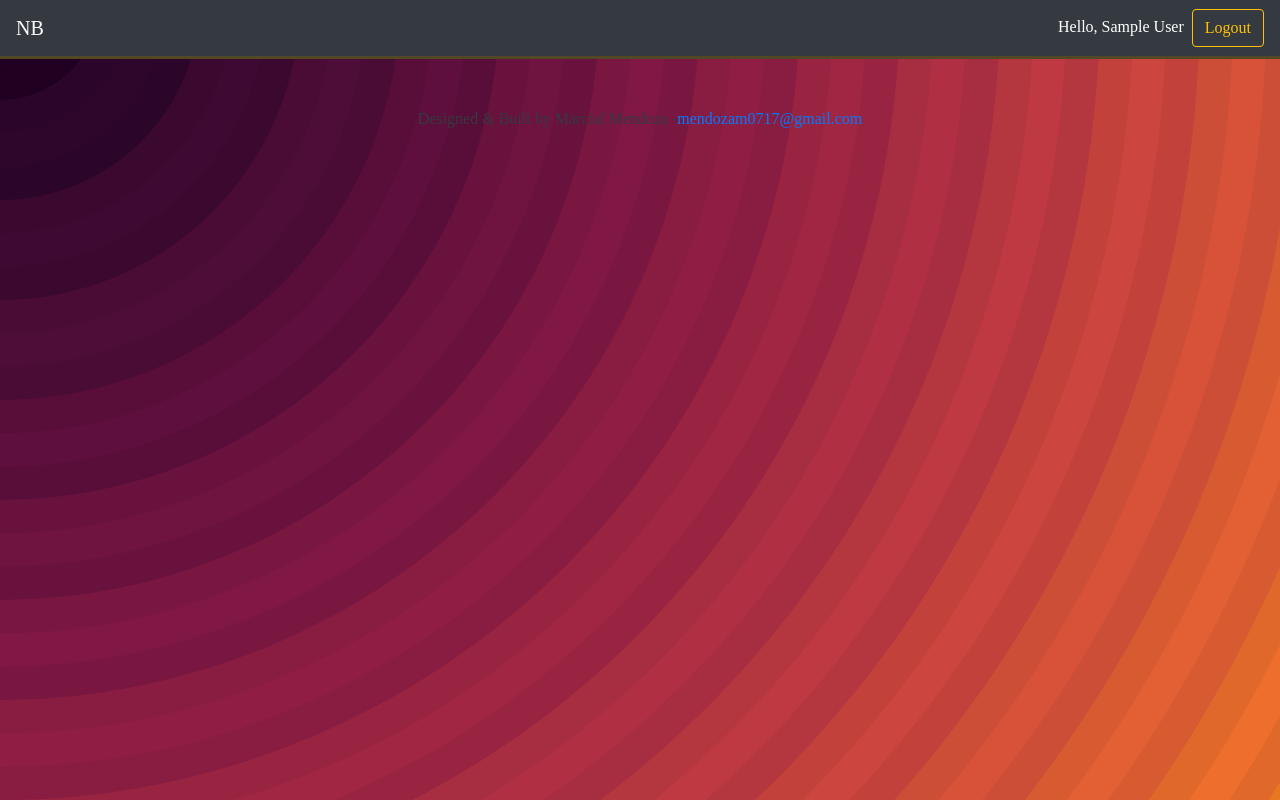
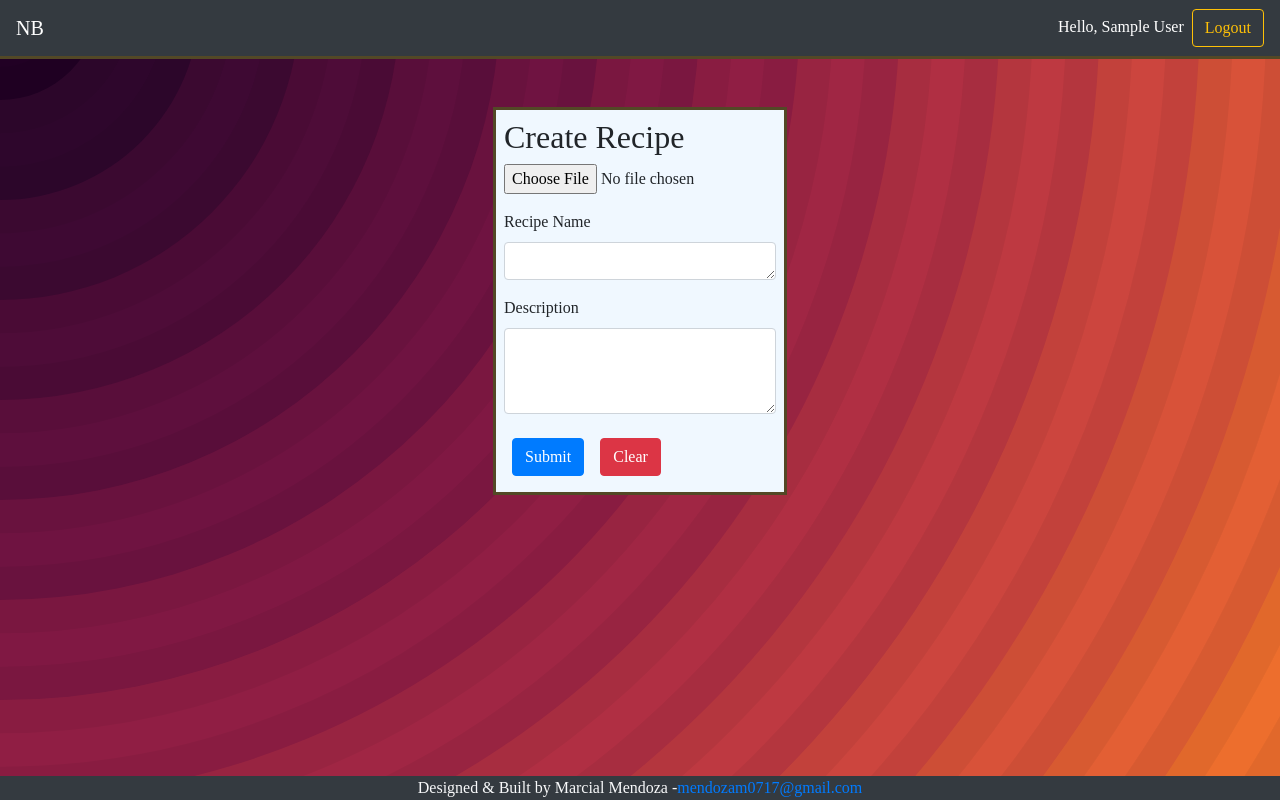
Before and after one commit to Mozziemist/NutriBuild, a React (Create React App) app in the folder client/: page /create in a window 1280 px wide. Built offline with nearby package versions, Linux system fonts and the light colour scheme; no server answers; sample sign-in values are in the browser's storage; a web font is replaced by a local one.

Commit message:
Refactored and added create route for form. Also fixed footer.

```diff
--- a/client/src/App.js
+++ b/client/src/App.js
@@ -7,6 +7,7 @@ import Navbar from "./components/Navbar/Navbar.js";
 import Home from "./components/Home/Home";
 import Auth from "./components/Auth/Auth";
 import Footer from "./components/Footer/Footer";
+import Create from "./components/Create/Create";
 
 const App = () => {
   return (
@@ -15,6 +16,7 @@ const App = () => {
       <Switch>
         <Route path="/" exact component={Home} />
         <Route path="/auth" exact component={Auth} />
+        <Route path="/create" exact component={Create} />
       </Switch>
       <Footer />
     </BrowserRouter>
--- /dev/null
+++ b/client/src/components/Create/Create.js
@@ -0,0 +1,21 @@
+import React, { useEffect, useState } from "react";
+import Form from "../Form/Form";
+import { useLocation } from "react-router-dom";
+
+const Create = () => {
+  const location = useLocation();
+  const [recipeId, setRecipeId] = useState(null);
+
+  useEffect(() => {
+    setRecipeId(location?.state?.recipeId);
+    console.log(location?.state?.recipeId);
+  }, []);
+
+  return (
+    <div>
+      <Form currentId={recipeId} setRecipeId={setRecipeId} />
+    </div>
+  );
+};
+
+export default Create;
--- a/client/src/components/Footer/Footer.js
+++ b/client/src/components/Footer/Footer.js
@@ -2,7 +2,7 @@ import React from "react";
 
 const Footer = () => {
   return (
-    <footer className="footer text-center text-dark mt-5">
+    <footer className="fixed-bottom text-center text-light bg-dark">
       Designed &amp; Built by Marcial Mendoza -
       <a href="mailto: mendozam0717@gmail.com">mendozam0717@gmail.com</a>
     </footer>
--- a/client/src/components/Form/Form.js
+++ b/client/src/components/Form/Form.js
@@ -1,16 +1,13 @@
 import React, { useState, useEffect } from "react";
 import FileBase from "react-file-base64";
 import { useDispatch, useSelector } from "react-redux";
+import { useHistory } from "react-router-dom";
 
-import {
-  createRecipe,
-  getRecipes,
-  updateRecipe,
-} from "../../actions/recipes.js";
+import { createRecipe, updateRecipe } from "../../actions/recipes.js";
 
 import "./FormStyel.css";
 
-const Form = ({ currentId, setCurrentId }) => {
+const Form = ({ currentId, setRecipeId }) => {
   const [recipeData, setRecipeData] = useState({
     recipeName: "",
     description: "",
@@ -20,6 +17,8 @@ const Form = ({ currentId, setCurrentId }) => {
   const recipe = useSelector((state) =>
     currentId ? state.recipes.find((p) => p._id === currentId) : null
   );
+
+  const history = useHistory();
   const dispatch = useDispatch();
 
   const user = JSON.parse(localStorage.getItem("profile"));
@@ -41,10 +40,11 @@ const Form = ({ currentId, setCurrentId }) => {
     }
 
     clear();
+    history.push("/");
   };
 
   const clear = (e) => {
-    setCurrentId(null);
+    setRecipeId(null);
 
     setRecipeData({
       recipeName: "",
@@ -54,11 +54,11 @@ const Form = ({ currentId, setCurrentId }) => {
   };
 
   if (!user) {
-    return <p className="float-right">Please, sign in to create recipes.</p>;
+    history.push("/auth");
   }
 
   return (
-    <div className="d-flex justify-content-center">
+    <div className="d-flex justify-content-center m-5">
       <form className="form myBorder p-2" onSubmit={handleSubmit}>
         <h2>{currentId ? "Edit" : "Create"} Recipe</h2>
         <div className="form-group">
--- a/client/src/components/Home/Home.js
+++ b/client/src/components/Home/Home.js
@@ -1,12 +1,11 @@
 import React, { useEffect, useState } from "react";
 import Recipes from "../Recipes/Recipes.js";
-import Form from "../Form/Form.js";
 import { useDispatch } from "react-redux";
 import { getRecipes } from "../../actions/recipes";
+import { Link } from "react-router-dom";
 
 const Home = () => {
   const dispatch = useDispatch();
-  const [currentId, setCurrentId] = useState(null);
 
   useEffect(() => {
     console.log("useEffect getRecipes");
@@ -20,10 +19,17 @@ const Home = () => {
         <div className="text-white">NutriBuild</div>
       </div>
 
+      <div className="container d-flex justify-content-center my-5">
+        <Link to="/create">
+          <button type="button" className="btn btn-primary">
+            Create Recipe
+          </button>
+        </Link>
+      </div>
+
       {/******** Main Section **********/}
       <div className="container-fluid">
-        <Recipes setCurrentId={setCurrentId} />
-        <Form currentId={currentId} setCurrentId={setCurrentId} />
+        <Recipes />
       </div>
     </>
   );
--- a/client/src/components/Recipes/Recipe/Recipe.js
+++ b/client/src/components/Recipes/Recipe/Recipe.js
@@ -2,11 +2,13 @@ import React from "react";
 import moment from "moment";
 import { useDispatch } from "react-redux";
 import { deleteRecipe } from "../../../actions/recipes";
+import { useHistory } from "react-router-dom";
 
 import "./RecipeStyle.css";
 
-const Recipe = ({ recipe, setCurrentId }) => {
+const Recipe = ({ recipe }) => {
   const dispatch = useDispatch();
+  const history = useHistory();
   const user = JSON.parse(localStorage.getItem("profile"));
 
   return (
@@ -17,10 +19,10 @@ const Recipe = ({ recipe, setCurrentId }) => {
         alt="Card image cap"
       />
       <div className="card-body">
-        <h4 className="card-title">{recipe.recipeName}</h4>
+        <h4 className="card-title border-bottom">{recipe.recipeName}</h4>
         <p className="card-text">{recipe.description}</p>
-        <p>{recipe.name}</p>
-        <p>{moment(recipe.createdAt).fromNow()}</p>
+        <p>by {recipe.name}</p>
+        <p className="text-secondary">{moment(recipe.createdAt).fromNow()}</p>
 
         {(user?.result?.googleId === recipe?.creator ||
           user?.result?._id === recipe?.creator) && (
@@ -28,7 +30,12 @@ const Recipe = ({ recipe, setCurrentId }) => {
             <button
               type="button"
               className="btn btn-sm btn-warning"
-              onClick={() => setCurrentId(recipe._id)}
+              onClick={() =>
+                history.push({
+                  pathname: "/create",
+                  state: { recipeId: recipe._id },
+                })
+              }
             >
               Edit
             </button>
--- a/client/src/components/Recipes/Recipes.js
+++ b/client/src/components/Recipes/Recipes.js
@@ -4,7 +4,7 @@ import { useSelector } from "react-redux";
 
 import "./RecipesStyle.css";
 
-const Recipes = ({ setCurrentId }) => {
+const Recipes = () => {
   const recipes = useSelector((state) => state.recipes);
 
   return !recipes.length ? (
@@ -12,11 +12,11 @@ const Recipes = ({ setCurrentId }) => {
       <h1>Fetching Recipes...</h1>
     </div>
   ) : (
-    <div className="container-fluid d-flex flex-wrap recipes">
+    <div className="container-fluid d-flex flex-wrap recipes mb-5">
       {recipes.map((recipe) => {
         return (
           <div key={recipe._id}>
-            <Recipe recipe={recipe} setCurrentId={setCurrentId} />
+            <Recipe recipe={recipe} />
           </div>
         );
       })}
```
